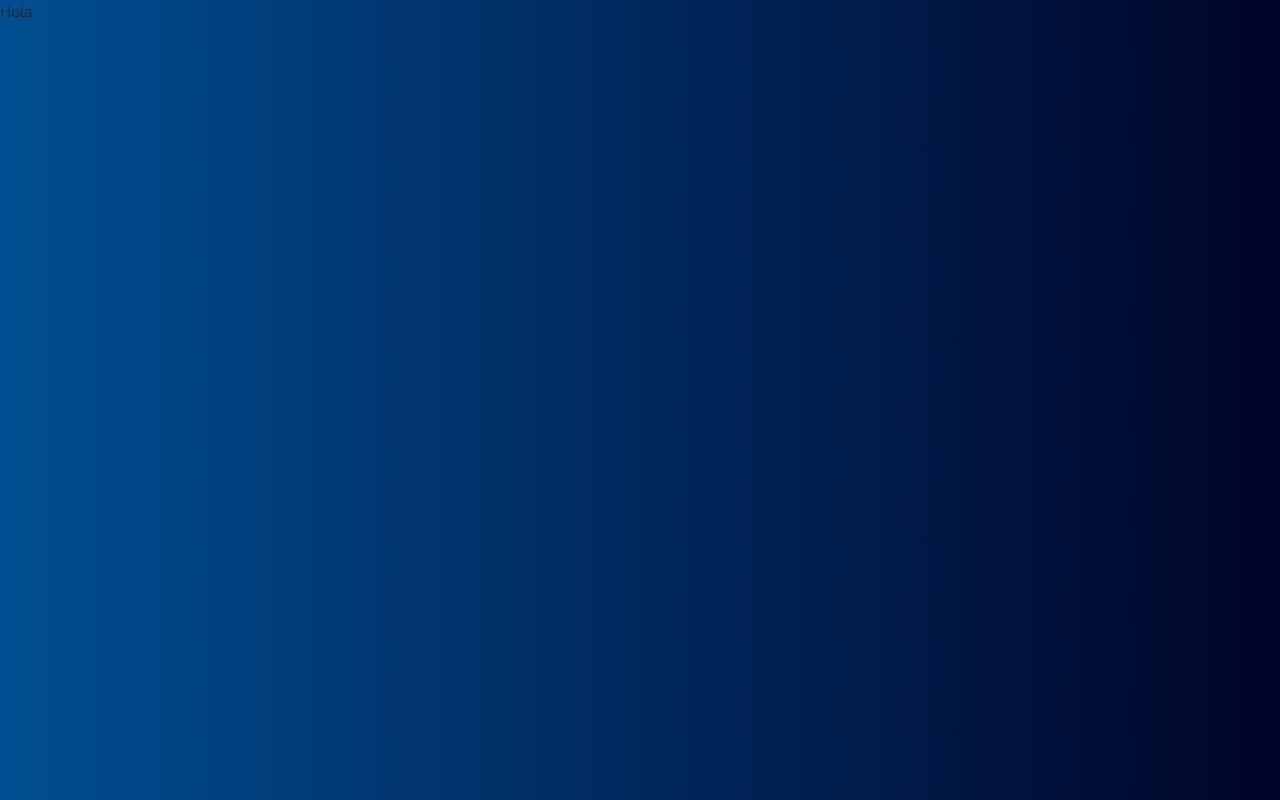
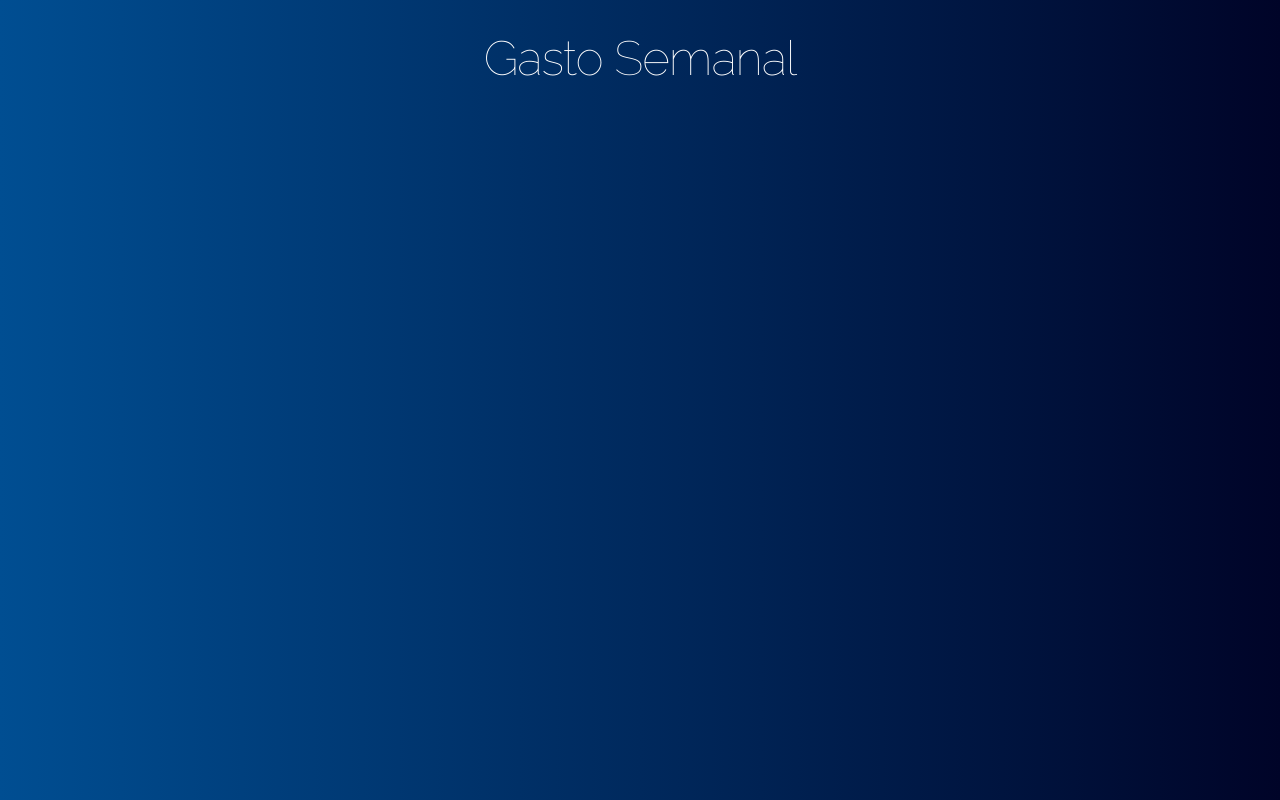
Before and after one commit to PabloAdriaensens/gastosemanal, a React (Create React App) app: page / in a window 1280 px wide. Built offline with nearby package versions, Linux system fonts and the light colour scheme.

Commit message:
creación de nuestro primer componente Header

```diff
--- a/src/componentes/App.js
+++ b/src/componentes/App.js
@@ -1,14 +1,17 @@
-import React, { Component } from 'react';
+import React, {Component} from 'react';
 import '../css/App.css';
+import Header from './Header';
 
 class App extends Component {
-  render() {
-    return (
-      <div className="App">
-        <p>Hola</p>
-      </div>
-    );
-  }
+    render() {
+        return (
+            <div className="App container">
+                <Header
+                    titulo='Gasto Semanal'
+                />
+            </div>
+        );
+    }
 }
 
 export default App;
--- /dev/null
+++ b/src/componentes/Header.js
@@ -0,0 +1,11 @@
+import React from 'react';
+
+const Header = (props) => {
+    return (
+        <header>
+            <h1>{props.titulo}</h1>
+        </header>
+    )
+};
+
+export default Header;
```
